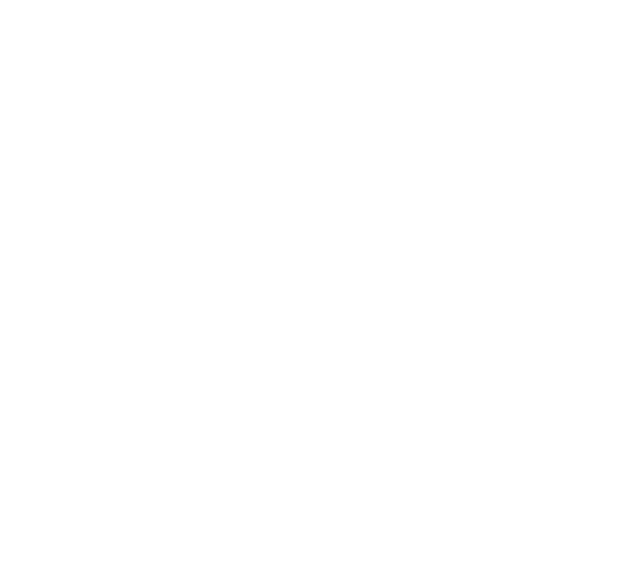
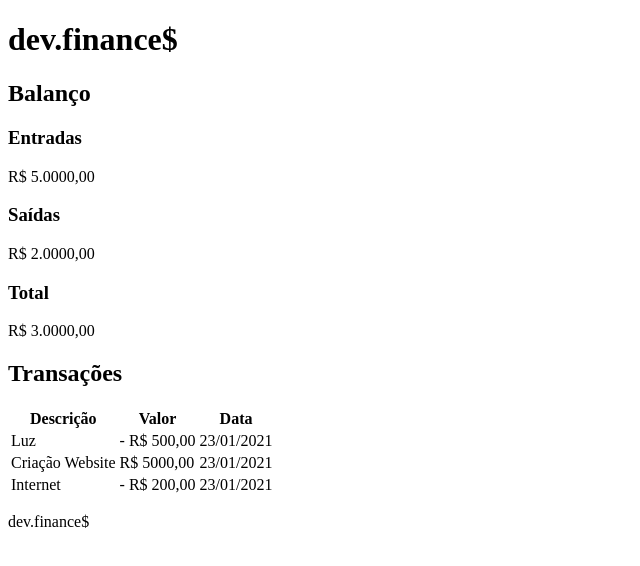
Before and after one commit to luccasmesquita/dev.finance, a plain HTML site: page index.html in a window 1280 px wide. Shown: the whole page, without its empty margins (0-640 px from the left). Drawn offline with Linux system fonts and the light colour scheme.

Commit message:
c02 - Estrutura html

```diff
--- a/index.html
+++ b/index.html
@@ -1,8 +1,69 @@
 <!DOCTYPE html>
-<html>
-    <head>
-    </head>
-    <body>
+<html lang="pt-br">
 
-    </body>
+<head>
+    <meta charset="UTF-8">
+    <meta http-equiv="X-UA-Compatible" content="IE=edge">
+    <meta name="viewport" content="width=device-width, initial-scale=1.0">
+    <title>dev.finance$</title>
+</head>
+
+<body>
+    <header>
+        <h1 id="logo">dev.finance$</h1>
+    </header>
+    <main>
+        <section id="balance"> <!--Inicio balance-->
+            <h2>Balanço</h2>
+
+            <div class="card">
+                <h3>Entradas</h3>
+                <p>R$ 5.0000,00</p>
+            </div>
+            <div class="card">
+                <h3>Saídas</h3>
+                <p>R$ 2.0000,00</p>
+            </div>
+            <div class="card">
+                <h3>Total</h3>
+                <p>R$ 3.0000,00</p>
+            </div>
+
+        </section> <!--Fim balance-->
+        <section id="transaction"> <!--Inicio transaction-->
+            <h2>Transações</h2>
+            <table id="data-table"><!--Inicio data-table-->
+                <thead>
+                    <tr>
+                        <th>Descrição</th>
+                        <th>Valor</th>
+                        <th>Data</th>
+                    </tr>
+                </thead>
+                <tbody>
+                    <tr>
+                        <td>Luz</td>
+                        <td>- R$ 500,00</td>
+                        <td>23/01/2021</td>
+                    </tr>
+                    <tr>
+                        <td>Criação Website</td>
+                        <td>R$ 5000,00</td>
+                        <td>23/01/2021</td>
+                    </tr>
+                    <tr>
+                        <td>Internet</td>
+                        <td>- R$ 200,00</td>
+                        <td>23/01/2021</td>
+                    </tr>
+                </tbody>
+            </table><!--Fim data-table-->
+        </section><!--Fim transaction-->
+
+    </main>
+    <footer>
+        <p>dev.finance$</p>
+    </footer>
+</body>
+
 </html>
```
